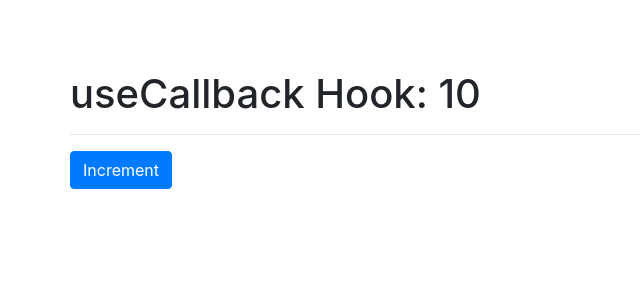
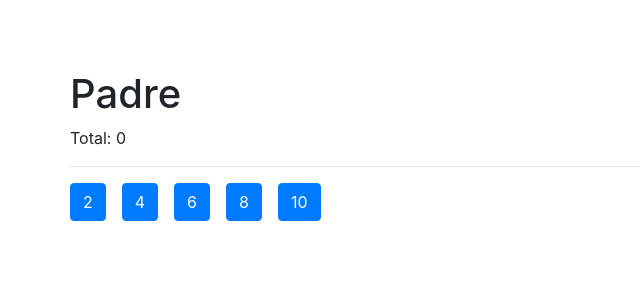
Before and after one commit to andrezffajardo/ReactJS-zero-to-expert-Hook-App, a React (Create React App) app: page / in a window 1280 px wide. Shown: the top 300 px of the page, without its empty margins (0-640 px from the left). Built offline with nearby package versions, Linux system fonts and the light colour scheme.

Commit message:
Memorize Exercise

```diff
--- /dev/null
+++ b/src/components/07-tarea-memo/Hijo.js
@@ -0,0 +1,15 @@
+import React from 'react'
+
+export const Hijo = React.memo(({ numero, incrementar }) => {
+
+    console.log('  Me volví a generar :(  ');
+
+    return (
+        <button
+            className="btn btn-primary mr-3"
+            onClick={ () => incrementar( numero ) }
+        >
+            { numero }
+        </button>
+    )
+})
--- /dev/null
+++ b/src/components/07-tarea-memo/Padre.js
@@ -0,0 +1,40 @@
+import React, { useCallback } from 'react';
+import { Hijo } from './Hijo';
+import { useState } from 'react';
+import '../02-useEffect/effects.css'
+
+export const Padre = () => {
+
+    const numeros = [2,4,6,8,10];
+    const [valor, setValor] = useState(0);
+
+
+    const incrementar = useCallback(
+        ( num ) => {
+            setValor( valor => valor + num );
+        },
+            [setValor],
+    );
+
+
+
+    return (
+        <div>
+            <h1>Padre</h1>
+            <p> Total: { valor } </p>
+
+            <hr />
+
+            {
+                numeros.map( n => (
+                    <Hijo
+                        key={ n }
+                        numero={ n }
+                        incrementar={ incrementar }
+                    />
+                ))
+            }
+            {/* <Hijo /> */}
+        </div>
+    )
+}
--- a/src/index.js
+++ b/src/index.js
@@ -11,10 +11,11 @@ import ReactDOM from 'react-dom';
 //import {Layout} from "./components/05-useLayoutEffect/Layout";
 //import {Memorize} from "./components/06-memos/Memorize";
 //import {MemoHook} from "./components/06-memos/MemoHook";
-import {CallbackHook} from "./components/06-memos/CallbackHook";
+//import {CallbackHook} from "./components/06-memos/CallbackHook";
+import {Padre} from "./components/07-tarea-memo/Padre";
 
 
 ReactDOM.render(
-    <CallbackHook />,
+    <Padre />,
   document.getElementById('root')
 );
```
